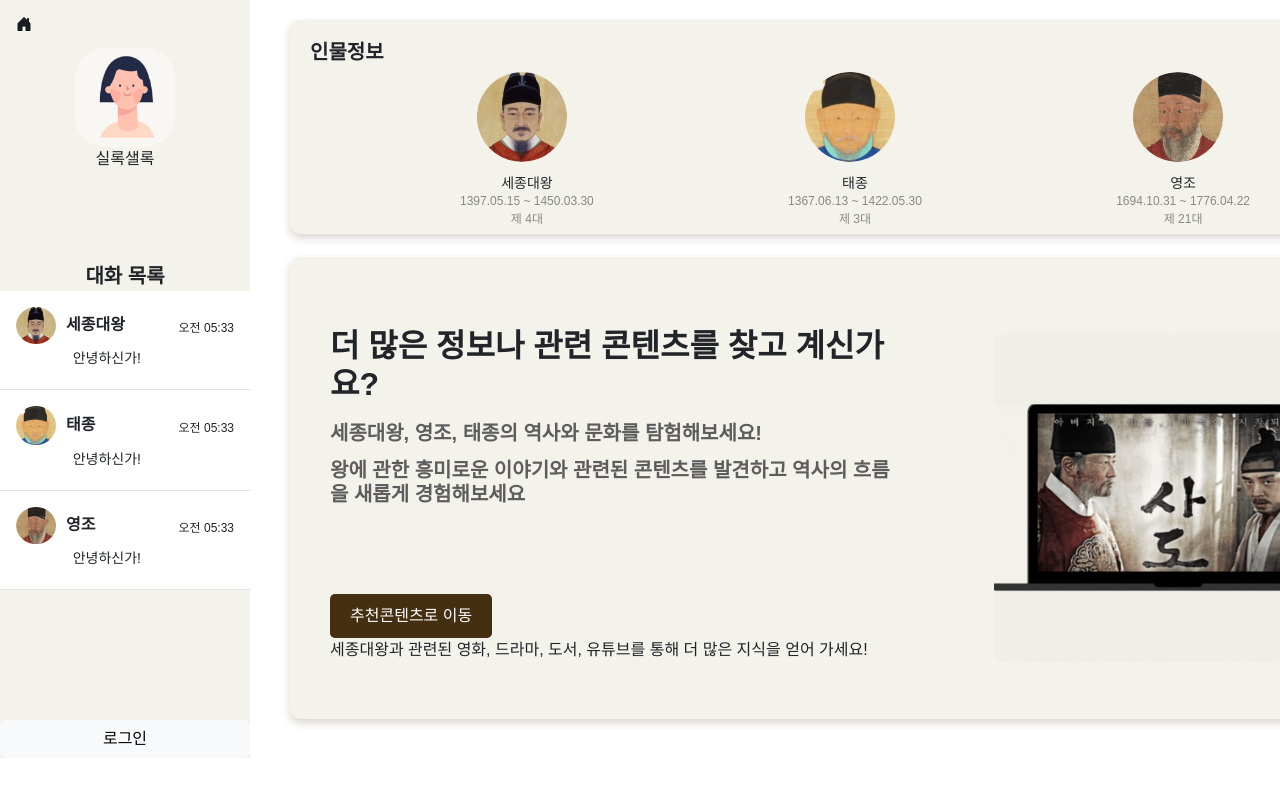
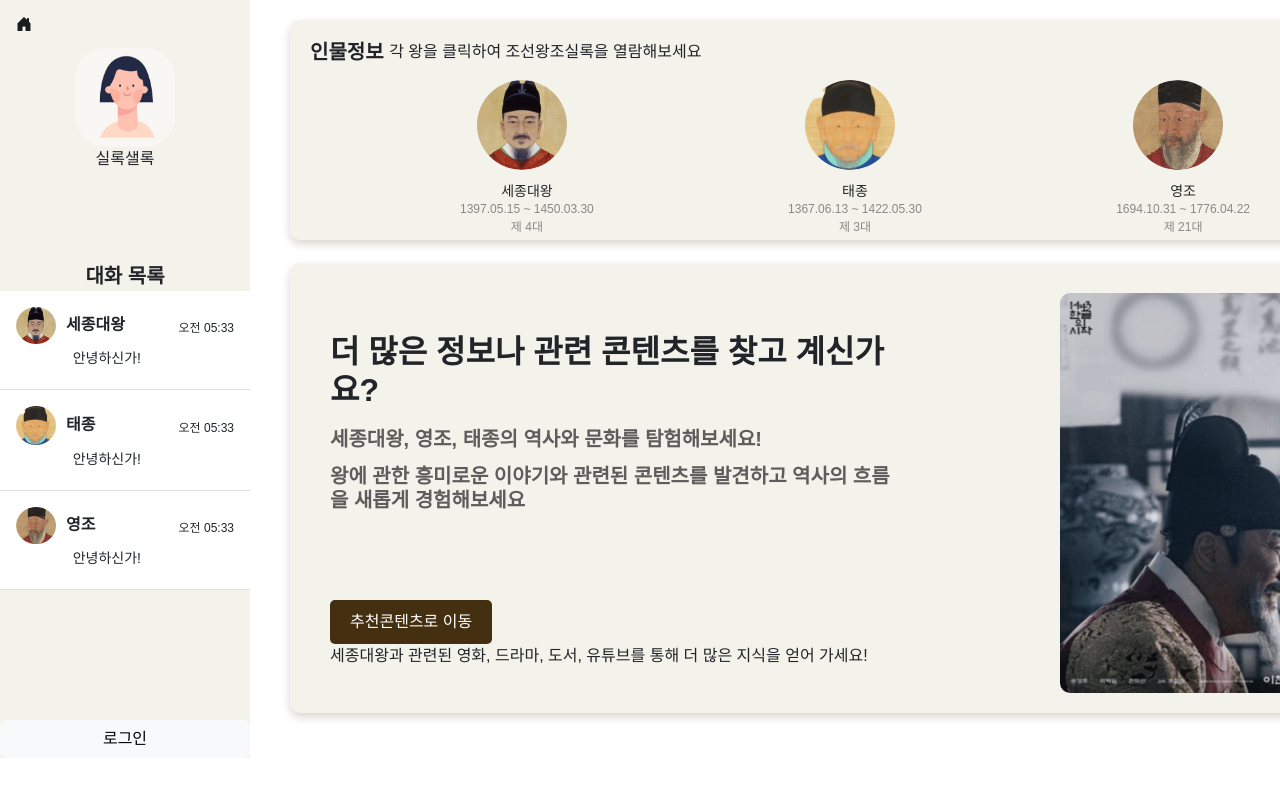
Before and after one commit to HSORI-SLSL/FRONT, a React (Create React App) app: page / in a window 1280 px wide. Shown: the top 796 px of the page. Built offline with nearby package versions, Linux system fonts and the light colour scheme; no server answers; a web font is replaced by a local one.

Commit message:
홈화면 인물정보 수정

```diff
--- a/src/home.css
+++ b/src/home.css
@@ -16,7 +16,7 @@
   align-items: center;
   max-width: 1100px;
   width: 100%;
-  height: 214px;
+  height: 220px;
   padding: 20px;
   margin-top: 0px;
   margin-bottom: 20px;
@@ -44,6 +44,9 @@
 
 }
 
+.info {
+  display:flex;
+}
 
 .person-info-item {
   display: flex;
@@ -134,6 +137,7 @@
   display: flex;
   justify-content: flex-end;
   margin-right: 10px;
+  border-radius: 5px;
 }
 
 /* 추천콘텐츠 상세 설명 */
@@ -189,9 +193,3 @@
   font-weight: 300;
   font-style: normal;
 }
-
-.custom-image {
-  width: 80%;
-  height: 80%;
-  margin-top: 10%;
-}
--- a/src/home.js
+++ b/src/home.js
@@ -9,11 +9,16 @@ function Home() {
     <div className = "home">
       {/* 인물정보  */}
       <div className="person-info">
-      <h5>인물정보</h5>
+        <div className="info">
+          <h5>인물정보&nbsp;</h5>
+          <p>각 왕을 클릭하여 조선왕조실록을 열람해보세요</p>
+        </div>
         <div className="person-info2">
           <div className="person-info-item">
             <div className="person-info-image">
-              <img className="person-image" alt="Sejong" src="img/sejong.png" />
+              <a href="https://sillok.history.go.kr/search/inspectionMonthList.do?id=kda">
+                <img className="person-image" alt="Sejong" src="img/sejong.png" />
+              </a>
             </div>
             <div className="person-info-text">
               <h6>세종대왕</h6>
@@ -23,7 +28,9 @@ function Home() {
           </div>
           <div className="person-info-item">
             <div className="person-info-image">
-              <img className="person-image" alt="Sejong" src="img/taejong.png" />
+              <a href="https://sillok.history.go.kr/search/inspectionMonthList.do?id=kca">
+                <img className="person-image" alt="Sejong" src="img/taejong.png" />
+              </a>
             </div>
             <div className="person-info-text">
               <h6>태종</h6>
@@ -33,7 +40,9 @@ function Home() {
           </div>
           <div className="person-info-item">
             <div className="person-info-image">
-              <img className="person-image" alt="Sejong" src="img/yeongjo.png" />
+              <a href="https://sillok.history.go.kr/search/inspectionMonthList.do?id=kua">
+                <img className="person-image" alt="Sejong" src="img/yeongjo.png" />
+              </a>
             </div>
             <div className="person-info-text">
               <h6>영조</h6>
@@ -67,7 +76,7 @@ function Home() {
               <p>세종대왕과 관련된 영화, 드라마, 도서, 유튜브를 통해 더 많은 지식을 얻어 가세요!</p>
             </div>
             <div className="image">
-            <img src="/img/hi.gif" alt="Bot Avatar" className="avatar custom-image" width="300px" height="400px" />
+            <img src="/img/ezgif.com-gif-maker.gif" alt="Bot Avatar" className="avatar" width="300px" height="400px" />
             </div>
           </div>
         </div>
```
